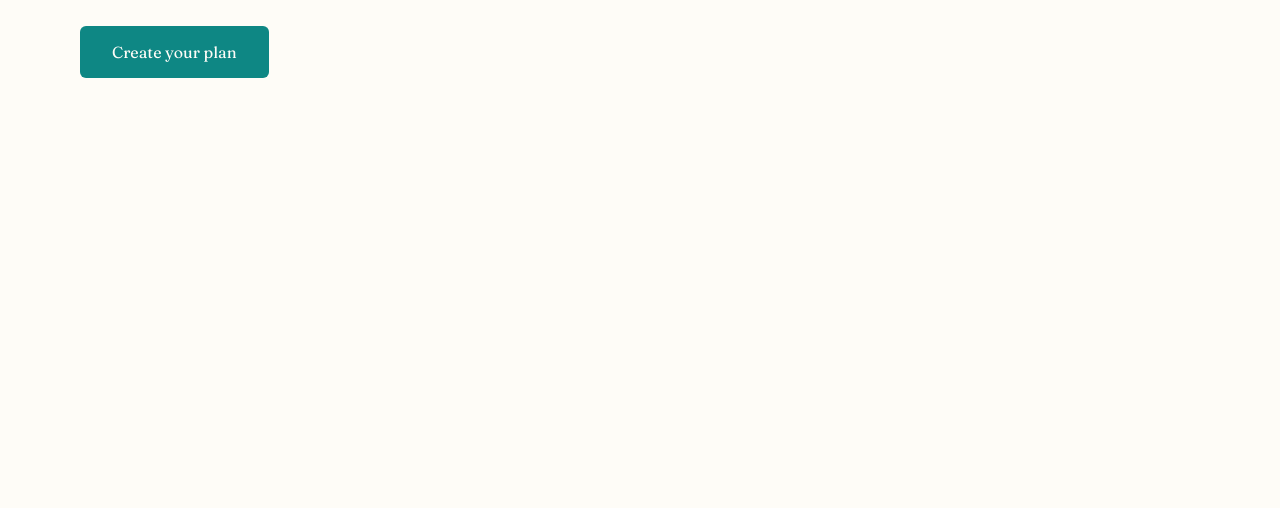
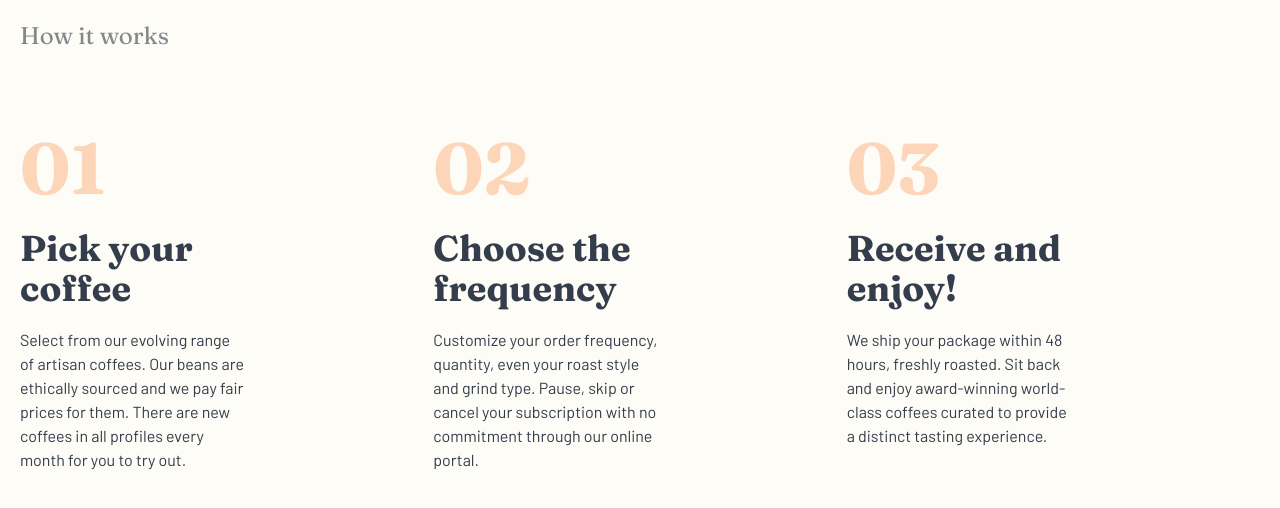
Before and after one commit to zetmosoma10/coffee-roasters, a React (Vite) app: page / in a window 1280 px wide. Shown: the top 508 px of the page. Built offline with nearby package versions, Linux system fonts and the light colour scheme.

Commit message:
Build HowItWorks section

```diff
--- a/src/App.tsx
+++ b/src/App.tsx
@@ -1,9 +1,9 @@
-import Button from "./components/Button";
+import HowItWork from "./sections/HowItWork";
 
 function App() {
   return (
-    <div className="m-10">
-      <Button>Create your plan</Button>
+    <div className="m-5">
+      <HowItWork />
     </div>
   );
 }
--- /dev/null
+++ b/src/constance.ts
@@ -0,0 +1,17 @@
+export const dataProcedure = [
+  {
+    step: "01",
+    header: "Pick your coffee",
+    text: "Select from our evolving range of artisan coffees. Our beans are ethically sourced and we pay fair prices for them. There are new coffees in all profiles every month for you to try out.",
+  },
+  {
+    step: "02",
+    header: "Choose the frequency",
+    text: "Customize your order frequency, quantity, even your roast style and grind type. Pause, skip or cancel your subscription with no commitment through our online portal.",
+  },
+  {
+    step: "03",
+    header: "Receive and enjoy!",
+    text: "We ship your package within 48 hours, freshly roasted. Sit back and enjoy award-winning world-class coffees curated to provide a distinct tasting experience.",
+  },
+];
--- /dev/null
+++ b/src/sections/HowItWork.tsx
@@ -0,0 +1,31 @@
+import { dataProcedure } from "../constance";
+
+const HowItWork = () => {
+  return (
+    <section>
+      <h2 className="text-grey text-2xl text-center md:text-left">
+        How it works
+      </h2>
+      <div className="grid gap-y-14 md:grid-cols-3 mt-[80px]">
+        {dataProcedure.map((card) => (
+          <div
+            key={card.step}
+            className=" text-center md:text-left md:max-w-[225px]"
+          >
+            <span className="block font-fraunces font-bold text-pale_orange text-7xl ">
+              {card.step}
+            </span>
+            <h3 className="text-3xl lg:text-4xl text-dark_grey font-bold mt-6 ">
+              {card.header}
+            </h3>
+            <p className="text-dark_grey text-sm lg:text-base mt-5">
+              {card.text}
+            </p>
+          </div>
+        ))}
+      </div>
+    </section>
+  );
+};
+
+export default HowItWork;
```
